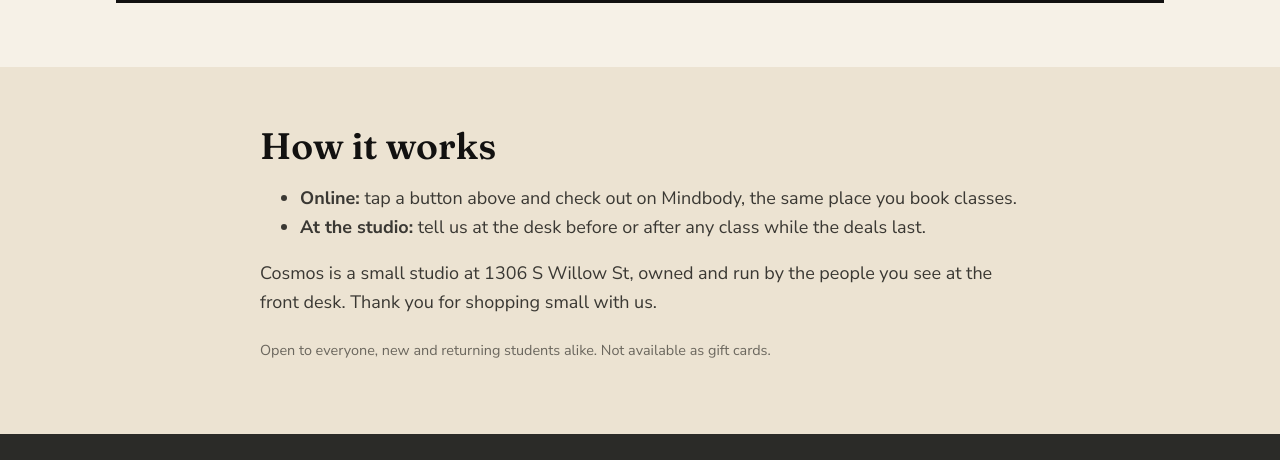
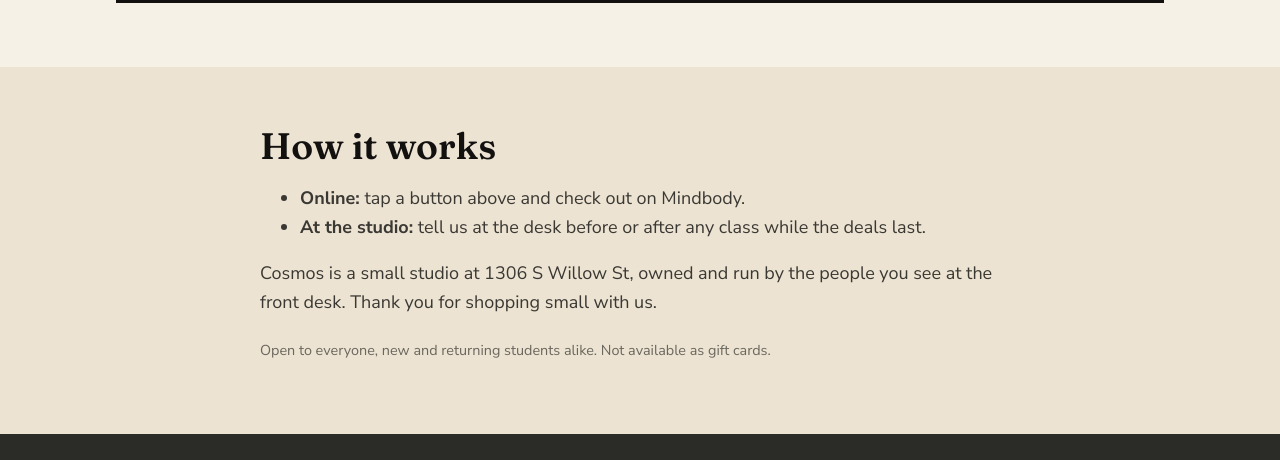
Before and after one commit to clayborneo/cosmos-yoga, a plain HTML site: page black-friday/index.html in a window 1280 px wide. Shown: the part 2347-2807 px from the top of the page. Drawn offline with Linux system fonts and the light colour scheme.

Commit message:
Early Black Friday page: shorter Online line in How it works
Co-Authored-By: Claude Opus 5.5 <noreply@anthropic.com>

```diff
--- a/black-friday/index.html
+++ b/black-friday/index.html
@@ -179,7 +179,7 @@ src="https://www.facebook.com/tr?id=1400458978895224&ev=PageView&noscript=1"
     <div class="in">
       <h2>How it works</h2>
       <ul>
-        <li><strong>Online:</strong> tap a button above and check out on Mindbody, the same place you book classes.</li>
+        <li><strong>Online:</strong> tap a button above and check out on Mindbody.</li>
         <li><strong>At the studio:</strong> tell us at the desk before or after any class while the deals last.</li>
       </ul>
       <p>Cosmos is a small studio at 1306 S Willow St, owned and run by the people you see at the front desk. Thank you for shopping small with us.</p>
```
